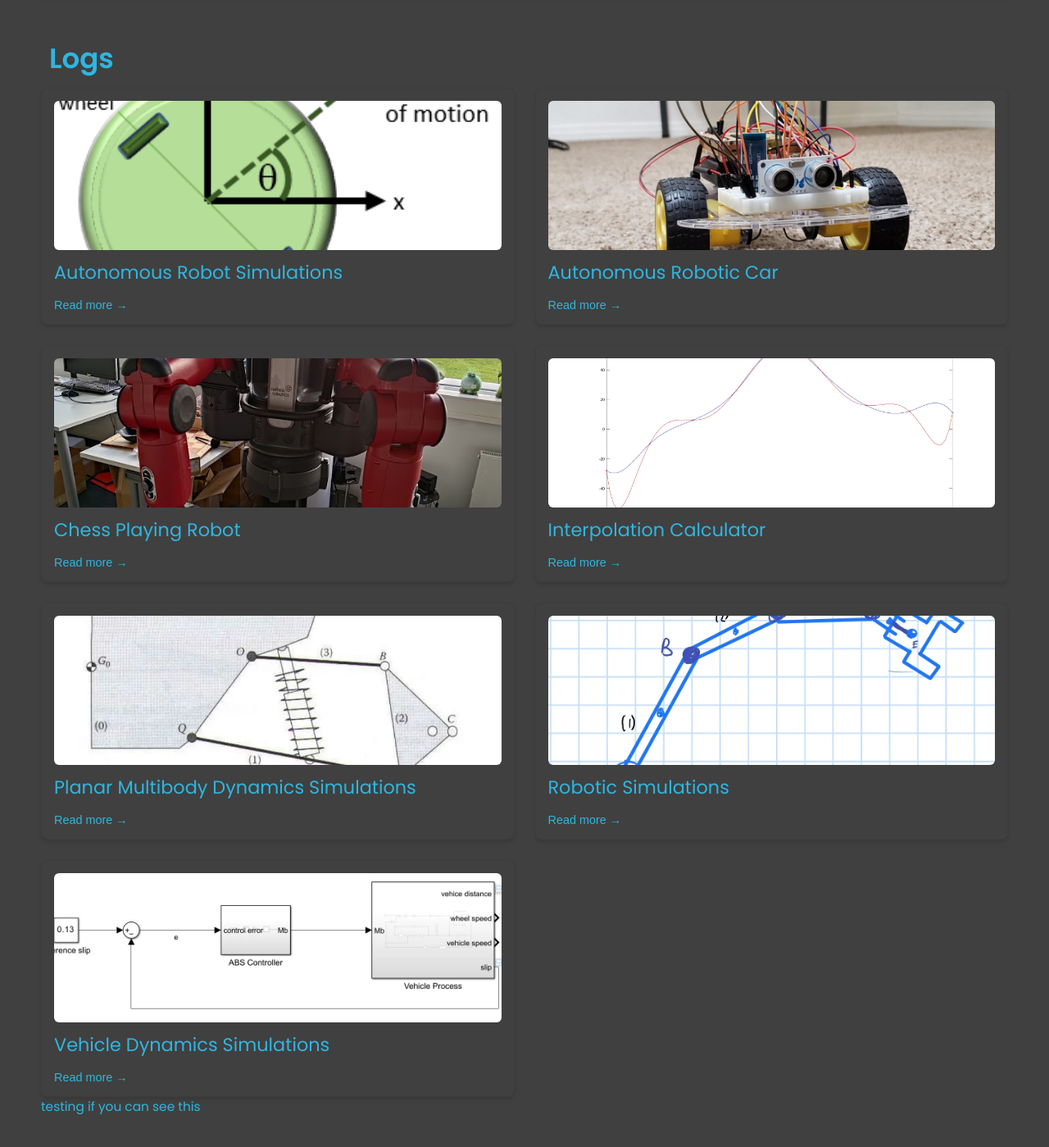
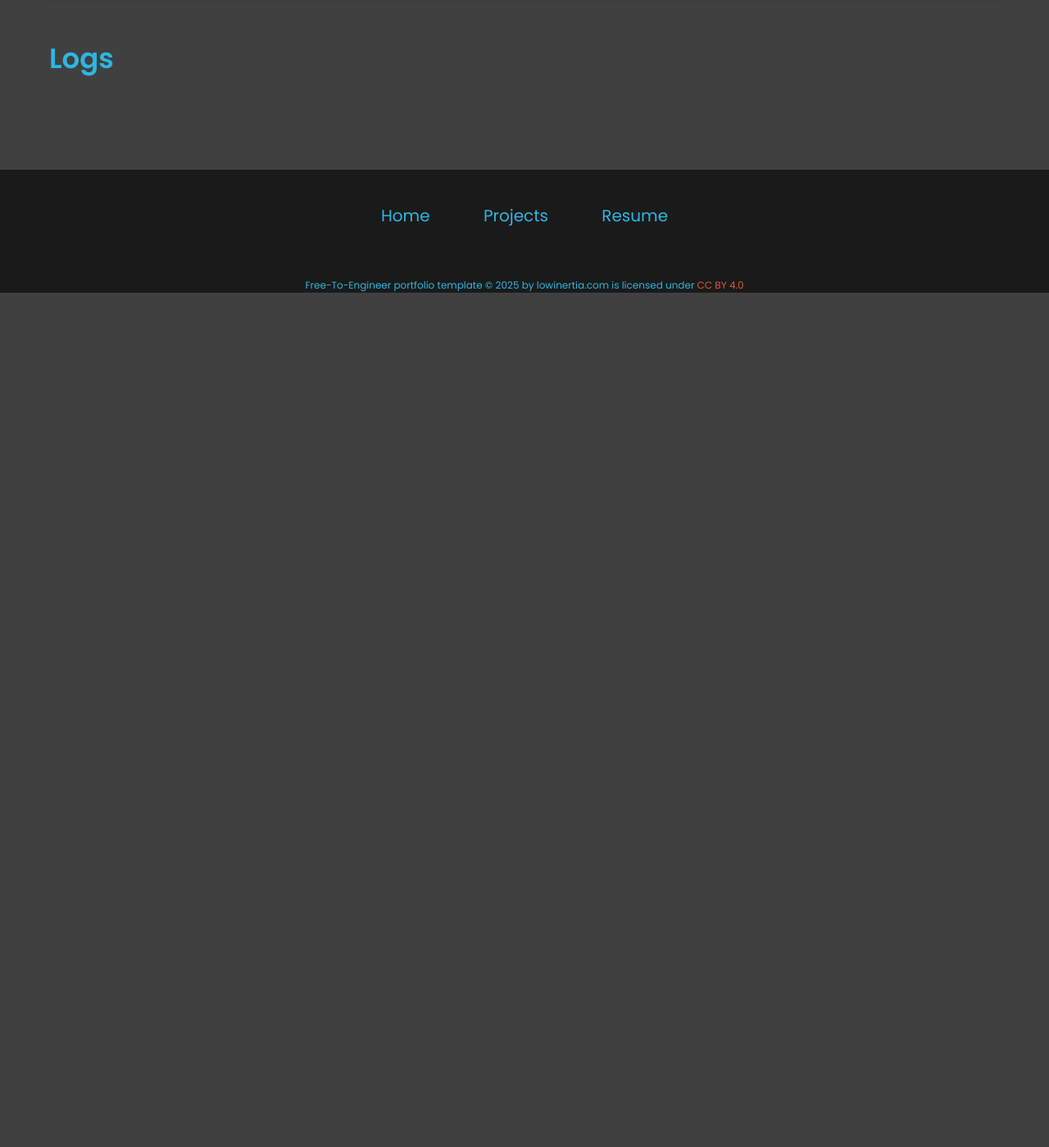
Before and after one commit to jcchincheong-bb/jcchincheong-bb.github.io, a Jekyll site: the page built from Reference/template.md, in a window 1280 px wide and 1400 px high, scrolled down 791 px. Shown: the whole window at 82% size. Built offline with Jekyll 4.4.1, drawn with Linux system fonts in a browser that asks for light colours; after the commit the page ends 1148 px from its top, so only the background shows below that.

Commit message:
Log Test 9.1
I forgot to save the logs.html file before commiting : (

```diff
--- a/_includes/logs.html
+++ b/_includes/logs.html
@@ -3,20 +3,18 @@
     <h2>Logs</h2>
 
     <div class="grid-container">
-        {% for item in site.projects %}
+        {% for item in site.logs %}
         <a href="{{ item.url }}" class="log-link">
             <div class="log-card">
                 {% assign folder_path = item.path | split: "/" | slice: 0, 2 | join: "/" %}
                 {% assign image_path = "/" | append: folder_path | append: item['main-image'] %}
                 <img src="{{ image_path }}" alt="{{ item.title }} image">
                 <h3 class="log-title">{{ item.title }}</h3>
-                <!-- <p class="log-excerpt">{{ item.excerpt }}</p> -->
+                <p class="log-excerpt">{{ item.excerpt }}</p>
                 <button class="read-more">Read more →</button>
             </div>
         </a>
         {% endfor %}
     </div>
 
-    <p>testing if you can see this</p>
-
 </section>
```
